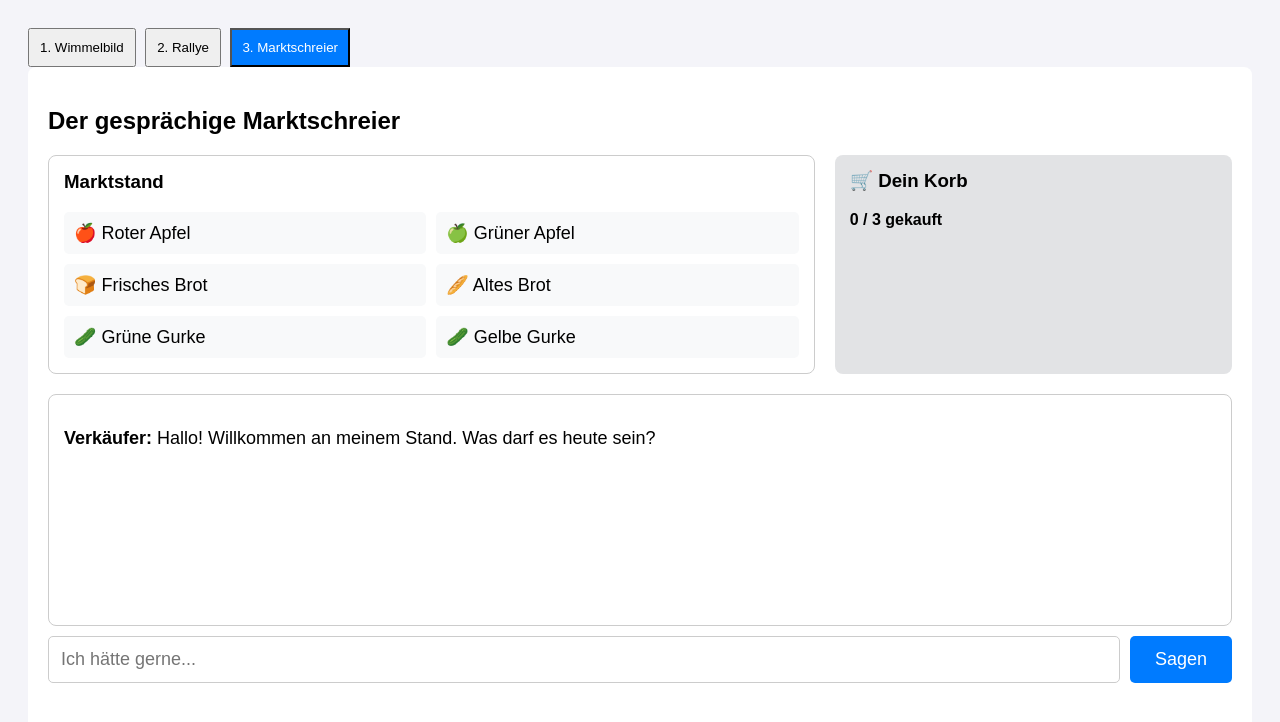
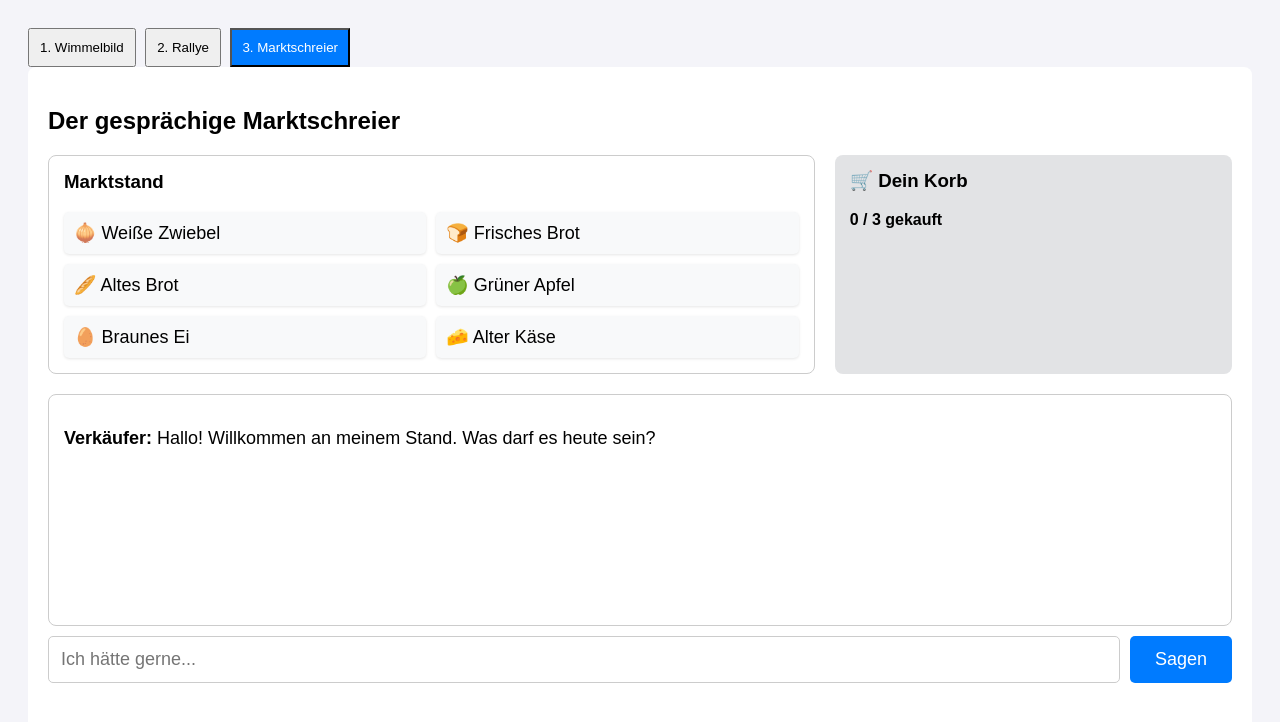
Before and after one commit to piusroland/didaktik-markt, a website: page public/index.html in a window 1280 px wide. Both pictures are taken after a click on the button "3. Marktschreier". Drawn offline with nearby package versions, Linux system fonts and the light colour scheme; no server answers.

Commit message:
AI fixes more

```diff
--- a/public/index.html
+++ b/public/index.html
@@ -131,13 +131,8 @@
             <!-- Marktstand -->
             <div style="flex: 2; background: #fff; padding: 15px; border-radius: 8px; border: 1px solid #ccc;">
                 <h3 style="margin-top: 0;">Marktstand</h3>
-                <div style="display: grid; grid-template-columns: 1fr 1fr; gap: 10px; font-size: 18px;">
-                    <div style="padding: 10px; background: #f8f9fa; border-radius: 5px;">🍎 Roter Apfel</div>
-                    <div style="padding: 10px; background: #f8f9fa; border-radius: 5px;">🍏 Grüner Apfel</div>
-                    <div style="padding: 10px; background: #f8f9fa; border-radius: 5px;">🍞 Frisches Brot</div>
-                    <div style="padding: 10px; background: #f8f9fa; border-radius: 5px;">🥖 Altes Brot</div>
-                    <div style="padding: 10px; background: #f8f9fa; border-radius: 5px;">🥒 Grüne Gurke</div>
-                    <div style="padding: 10px; background: #f8f9fa; border-radius: 5px;">🥒 Gelbe Gurke</div>
+                <div id="market-grid" style="display: grid; grid-template-columns: 1fr 1fr; gap: 10px; font-size: 18px;">
+                    <!-- Items will be injected here by JavaScript -->
                 </div>
             </div>
 
@@ -394,6 +389,33 @@
         // --- Übung 3: Marktschreier Logic ---
         let chatHistory = [];
         let basketItems = [];
+        let currentInventory = [];
+
+        const masterInventory = [
+            "🍎 Roter Apfel", "🍏 Grüner Apfel",
+            "🍞 Frisches Brot", "🥖 Altes Brot",
+            "🥒 Grüne Gurke", "🥒 Gelbe Gurke",
+            "🍅 Rote Tomate", "🍅 Grüne Tomate",
+            "🧀 Alter Käse", "🧀 Milder Käse",
+            "🥚 Weißes Ei", "🥚 Braunes Ei",
+            "🧅 Rote Zwiebel", "🧅 Weiße Zwiebel"
+        ];
+
+        // Randomly pick 6 items and update the UI
+        function generateInventory() {
+            // Shuffle array using Fisher-Yates logic
+            let shuffled = [...masterInventory].sort(() => 0.5 - Math.random());
+            currentInventory = shuffled.slice(0, 6); // Take first 6
+
+            const grid = document.getElementById('market-grid');
+            grid.innerHTML = "";
+            currentInventory.forEach(item => {
+                grid.innerHTML += `<div style="padding: 10px; background: #f8f9fa; border-radius: 5px; box-shadow: 0 1px 3px rgba(0,0,0,0.1);">${item}</div>`;
+            });
+        }
+
+        // Call it immediately so the market is populated when the page loads
+        generateInventory();
 
         async function sendChat() {
             const inputField = document.getElementById('msg');
@@ -436,7 +458,8 @@
                     headers: { 'Content-Type': 'application/json' },
                     body: JSON.stringify({
                         history: chatHistory,
-                        basket: basketItems // We now send the array of bought items!
+                        basket: basketItems,
+                        inventory: currentInventory // <--- Neues Feld!
                     })
                 });
 
@@ -491,6 +514,11 @@
             document.getElementById('restart-btn').style.display = 'none';
             document.getElementById('msg').disabled = false;
             document.getElementById('send-btn').disabled = false;
+
+            document.getElementById('msg').disabled = false;
+            document.getElementById('send-btn').disabled = false;
+
+            generateInventory(); // Generate new items for the new round
         }
     </script>
 </body>
```
Also changed, not shown: server.js (+15 -9 lines).
